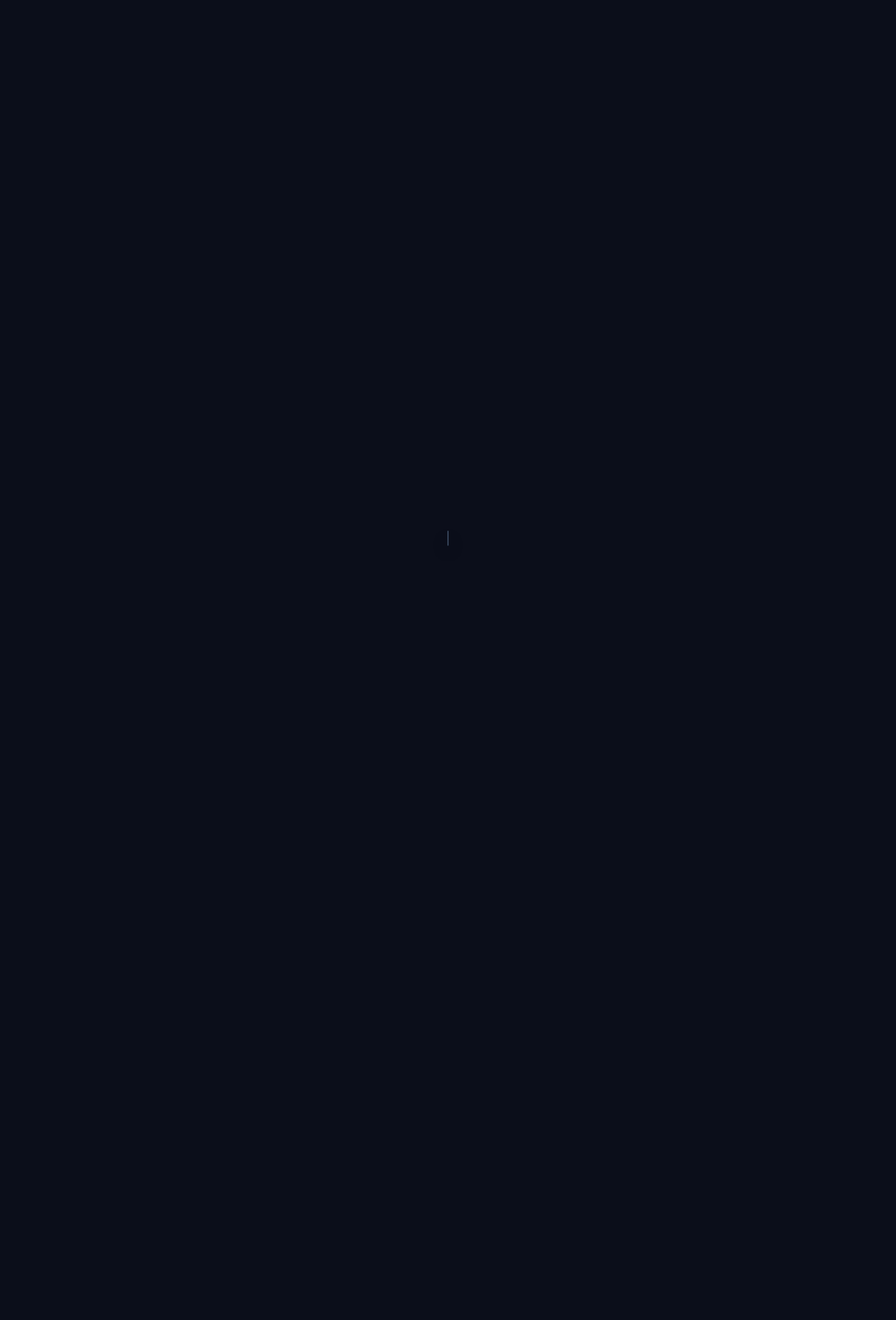
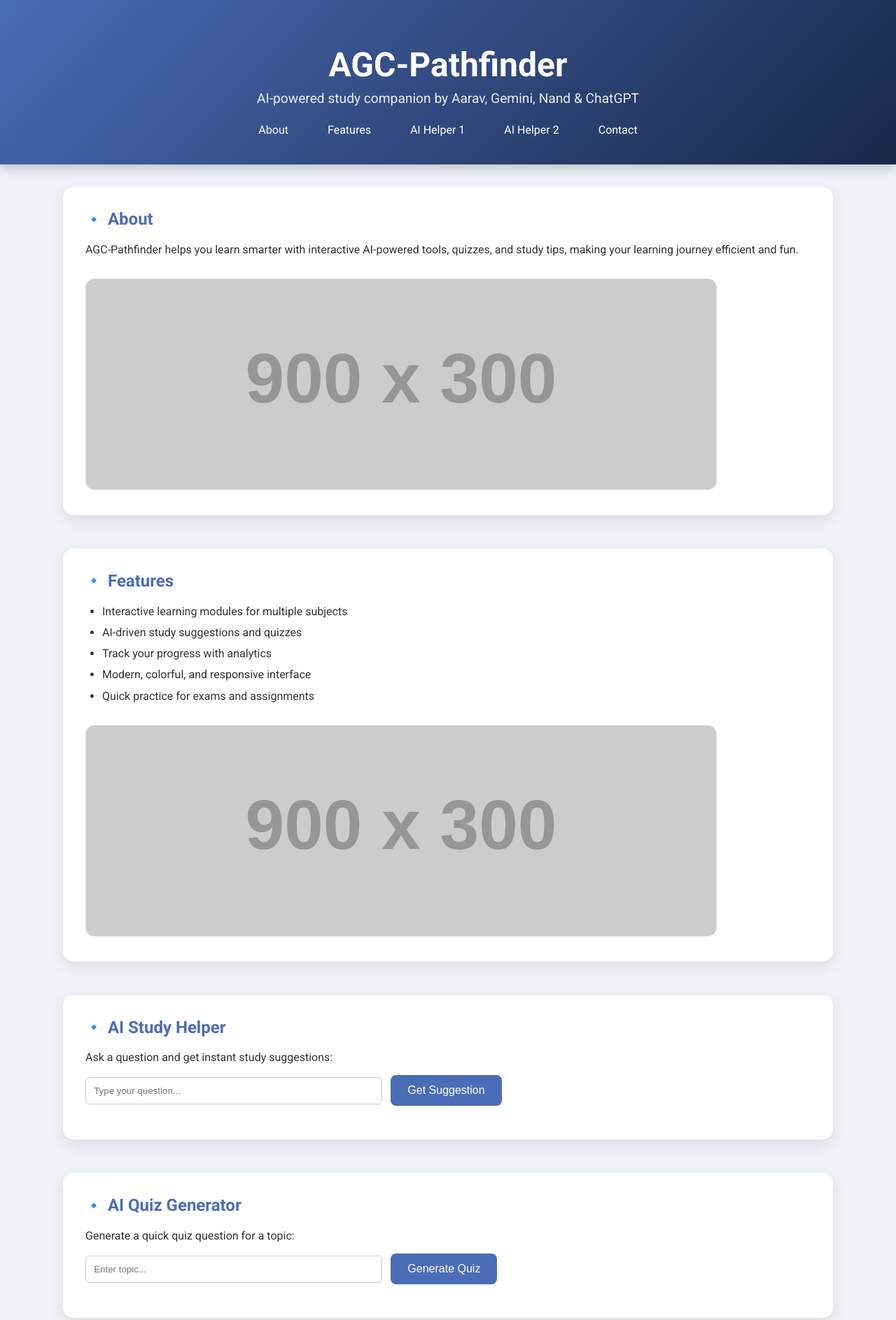
Before and after one commit to aaravsaharia960-cmyk/AGC-Pathfinder, a plain HTML site: page index.html in a window 1280 px wide. Shown: the top 1886 px of the page at 70% size. Before the commit the page ends 800 px from the top, so only its background shows below. Drawn offline with Linux system fonts and the light colour scheme; placeholder pictures from the web are drawn by us.

Commit message:
Update index.html

```diff
--- a/index.html
+++ b/index.html
@@ -3,155 +3,232 @@
 <head>
 <meta charset="UTF-8">
 <meta name="viewport" content="width=device-width, initial-scale=1.0">
-<title>AGC-Pathfinder | Your AI-Powered Study Companion</title>
-<link rel="preconnect" href="https://fonts.googleapis.com">
-<link rel="preconnect" href="https://fonts.gstatic.com" crossorigin>
-<link href="https://fonts.googleapis.com/css2?family=Inter:wght@400;500;600;700&family=Press+Start+2P&display=swap" rel="stylesheet">
-
+<title>AGC-Pathfinder</title>
+<link href="https://fonts.googleapis.com/css2?family=Roboto:wght@400;700&display=swap" rel="stylesheet">
 <style>
-/* --- CORE & THEME SETUP --- */
-:root {
-  --font-primary: 'Inter', sans-serif;
-  --font-retro: 'Press Start 2P', cursive;
-  --bg-primary: #0B0E1A;
-  --bg-secondary: #111827;
-  --bg-tertiary: #1E293B;
-  --text-primary: #E2E8F0;
-  --text-secondary: #94A3B8;
-  --border-color: #334155;
-  --accent-primary: #3B82F6;
-  --accent-secondary: #8B5CF6;
-  --accent-primary-rgb: 59, 130, 246;
-  --accent-secondary-rgb: 139, 92, 246;
-  --shadow-color: rgba(0,0,0,0.3);
-  --rank-override-glow: 0 0 15px #ff00ff,0 0 25px #00ffff;
-  --rank-override-text-shadow:0 0 5px #ff00ff,0 0 10px #00ffff;
-}
-body.theme-nature {
-  --bg-primary:#F0FDF4; --bg-secondary:#FFFFFF; --bg-tertiary:#F8FEFA;
-  --text-primary:#14532D; --text-secondary:#4D7C0F;
-  --border-color:#D1FAE5; --accent-primary:#22C55E; --accent-secondary:#84CC16;
-  --accent-primary-rgb:34,197,94; --accent-secondary-rgb:132,204,22;
-  --shadow-color:rgba(16,185,129,0.1); --rank-override-glow:0 0 15px #FBBF24;
-  --rank-override-text-shadow:0 0 5px #FBBF24;
-}
-body.theme-retro {
-  --bg-primary:#212121; --bg-secondary:#303030; --bg-tertiary:#282828;
-  --text-primary:#FFFFFF; --text-secondary:#BDBDBD;
-  --border-color:#424242; --accent-primary:#FFCC00; --accent-secondary:#FF5722;
-  --accent-primary-rgb:255,204,0; --accent-secondary-rgb:255,87,34;
-  --shadow-color:rgba(0,0,0,0.5); --rank-override-glow:0 0 10px #FFFF00;
-  --rank-override-text-shadow:0 0 3px #FFFF00,0 0 5px #FFFF00;
-}
-/* BASE STYLES */
-* {box-sizing:border-box;margin:0;padding:0;}
-html {scroll-behavior:smooth;}
-body {font-family:var(--font-primary);background-color:var(--bg-primary);color:var(--text-primary);overflow-x:hidden;transition:background-color 0.3s ease,color 0.3s ease;}
-#background-effects {position:fixed;top:0;left:0;width:100%;height:100%;z-index:-1;overflow:hidden;}
-.stars {position:absolute;width:100%;height:100%;background:transparent;display:none;}
-body.theme-galaxy .stars {display:block;}
-.star {position:absolute;background:white;border-radius:50%;animation:twinkle 5s infinite ease-in-out;}
-@keyframes twinkle {50%{opacity:0.5;transform:scale(0.8);}}
-.scanlines {display:none;}
-body.theme-retro .scanlines {display:block;position:absolute;width:100%;height:100%;background:repeating-linear-gradient(0deg, rgba(0,0,0,0.3), rgba(0,0,0,0.3) 1px, transparent 1px, transparent 3px);pointer-events:none;}
-
-/* LAYOUT & NAVIGATION */
-.page-container {padding:30px clamp(15px,4vw,40px) 120px;max-width:1600px;margin:0 auto;}
-.page {display:none;animation:fadeIn 0.5s ease-out;}
-.page.active {display:block;}
-@keyframes fadeIn {from{opacity:0;transform:translateY(10px);}to{opacity:1;transform:translateY(0);}}
-.main-nav {position:fixed;bottom:20px;left:50%;transform:translateX(-50%);width:calc(100%-40px);max-width:500px;background:var(--bg-secondary);display:flex;justify-content:space-around;padding:10px 0;border:1px solid var(--border-color);border-radius:50px;z-index:1000;box-shadow:0 10px 30px var(--shadow-color);}
-body.theme-retro .main-nav {border-radius:0;border:4px solid var(--border-color);}
-.nav-link {display:flex;flex-direction:column;align-items:center;justify-content:center;color:var(--text-secondary);text-decoration:none;font-size:0.7rem;font-weight:500;transition:all 0.2s ease-in-out;width:65px;height:50px;border-radius:15px;cursor:pointer;}
-body.theme-retro .nav-link {font-size:8px;font-family:var(--font-retro);}
-.nav-link svg {margin-bottom:4px;}
-.nav-link.active {color:var(--accent-primary);}
-
-/* HEADER & DASHBOARD */
-.page-header {text-align:center;margin-bottom:50px;}
-.page-header h1 {font-size:clamp(2rem,5vw,2.8rem);font-weight:700;letter-spacing:-1.5px;color:var(--text-primary);}
-.page-header p {color:var(--text-secondary);max-width:600px;margin:8px auto 0;font-size:clamp(1rem,2.5vw,1.1rem);}
-body.theme-retro .page-header h1, body.theme-retro .page-header p {font-family:var(--font-retro);letter-spacing:0;}
-.dashboard-grid {display:grid;grid-template-columns:repeat(auto-fit,minmax(280px,1fr));gap:20px;}
-.dashboard-card {background:var(--bg-secondary);padding:25px;border-radius:16px;border:1px solid var(--border-color);text-align:center;box-shadow:0 4px 15px var(--shadow-color);}
-.dashboard-card h3 {font-size:1rem;color:var(--text-secondary);margin-bottom:10px;font-weight:500;}
-.dashboard-card .value {font-size:2.2rem;font-weight:700;color:var(--text-primary);}
-.dashboard-card .rank-value {font-size:1.8rem;}
-body.theme-retro .dashboard-card {border-radius:0;border:4px solid var(--border-color);box-shadow:4px 4px 0 var(--border-color);}
-
-/* KANBAN BOARD */
-.kanban-board {display:grid;grid-template-columns:repeat(auto-fit,minmax(350px,1fr));gap:20px;}
-.kanban-column {background:var(--bg-tertiary);border-radius:12px;padding:15px;border:1px solid var(--border-color);}
-.kanban-column-header {display:flex;align-items:center;justify-content:space-between;margin-bottom:15px;}
-.kanban-column-header h2 {font-size:1.1rem;color:var(--text-primary);}
-.kanban-column-header .count {background:var(--bg-primary);padding:4px 8px;border-radius:6px;font-size:0.8rem;font-weight:600;}
-.chapter-list {list-style:none;display:flex;flex-direction:column;gap:10px;min-height:200px;}
-.chapter-card {background:var(--bg-secondary);padding:15px;border-radius:10px;border:1px solid var(--border-color);box-shadow:0 2px 5px var(--shadow-color);display:flex;align-items:center;justify-content:space-between;}
-.chapter-card-info {flex-grow:1;}
-.chapter-card-info .name {font-weight:600;}
-.chapter-card-info .sub {font-size:0.8rem;color:var(--text-secondary);margin-top:2px;}
-.chapter-actions button {background:none;border:none;cursor:pointer;color:var(--text-secondary);padding:5px;border-radius:50%;transition:all 0.2s ease;}
-.chapter-actions button:hover {background:var(--bg-primary);color:var(--accent-primary);}
-body.theme-retro .kanban-column, body.theme-retro .chapter-card {border-radius:0;border:4px solid var(--border-color);}
-.kanban-subject-group {margin-bottom:20px;}
-.kanban-subject-header {font-size:0.9rem;font-weight:600;color:var(--text-secondary);margin-bottom:10px;padding-bottom:5px;border-bottom:1px solid var(--border-color);}
-
-/* MODALS */
-.modal-overlay {position:fixed;inset:0;background:rgba(0,0,0,0.5);backdrop-filter:blur(8px);display:flex;justify-content:center;align-items:center;z-index:2000;opacity:0;visibility:hidden;transition:opacity 0.3s ease,visibility 0.3s ease;}
-.modal-overlay.show {opacity:1;visibility:visible;}
-.modal-content {background:var(--bg-secondary);padding:30px;border-radius:15px;text-align:center;max-width:90%;width:500px;border:1px solid var(--border-color);transform:scale(0.95);transition:all 0.4s cubic-bezier(0.19,1,0.22,1);box-shadow:0 10px 40px var(--shadow-color);}
-body.theme-retro .modal-content {border:4px solid var(--border-color);border-radius:0;font-family:var(--font-primary);}
-.modal-overlay.show .modal-content {transform:scale(1);}
-.modal-header {display:flex;justify-content:space-between;align-items:center;margin-bottom:20px;}
-.modal-header h2 {font-size:1.5rem;}
-.close-modal-btn {background:none;border:none;font-size:1.5rem;cursor:pointer;color:var(--text-secondary);}
-
-/* AI Bench */
-#ai-modal .modal-content {width:90%;max-width:800px;height:85vh;display:flex;flex-direction:column;padding:0;}
-.ai-modal-header {padding:20px;border-bottom:1px solid var(--border-color);}
-.ai-bench {display:flex;justify-content:center;gap:10px;padding:20px;border-bottom:1px solid var(--border-color);}
-.ai-bench-btn {padding:10px 20px;border:2px solid var(--border-color);border-radius:8px;font-weight:600;cursor:pointer;transition:all 0.2s ease;background:transparent;color:var(--text-secondary);}
-.ai-bench-btn.active {background:var(--accent-primary);color:#fff;border-color:var(--accent-primary);}
-body.theme-retro .ai-bench-btn {border-width:4px;}
-#chat-container {flex-grow:1;display:flex;flex-direction:column;overflow:hidden;}
-#chat-messages {flex-grow:1;overflow-y:auto;padding:20px;}
-.chat-message {max-width:80%;padding:12px 18px;border-radius:18px;line-height:1.6;margin-bottom:10px;animation:fadeIn 0.3s ease;white-space:pre-wrap;}
-.user-message {background:var(--accent-primary);color:#fff;align-self:flex-end;border-bottom-right-radius:4px;}
-.ai-message {background:var(--bg-tertiary);align-self:flex-start;border-bottom-left-radius:4px;}
-.ai-message.loading {display:flex;align-items:center;gap:10px;}
-.typing-indicator span {display:inline-block;width:8px;height:8px;border-radius:50%;background:var(--text-secondary);animation:bounce 1s infinite;}
-.typing-indicator span:nth-child(2){animation-delay:0.2s;}
-.typing-indicator span:nth-child(3){animation-delay:0.4s;}
-@keyframes bounce {50%{transform:translateY(-4px);}}
-#chat-form {display:flex;padding:20px;border-top:1px solid var(--border-color);}
-#chat-input {flex:1;padding:12px;border-radius:8px;border:1px solid var(--border-color);background:var(--bg-primary);color:var(--text-primary);}
-#chat-form button {margin-left:10px;padding:10px 20px;background-color:var(--accent-primary);color:#fff;border:none;border-radius:8px;font-weight:600;cursor:pointer;}
-
-/* Achievements */
-#achievements-list {display:grid;grid-template-columns:repeat(auto-fit,minmax(250px,1fr));gap:15px;}
-.achievement-card {background:var(--bg-tertiary);padding:15px;border-radius:10px;border:1px solid var(--border-color);opacity:0.4;transition:opacity 0.3s ease;}
-.achievement-card.unlocked {opacity:1;border-left:4px solid var(--accent-secondary);}
-.achievement-card .title {font-weight:600;}
-.achievement-card .desc {font-size:0.8rem;color:var(--text-secondary);margin-top:4px;}
-.heatmap-container {display:grid;grid-template-columns:repeat(13,1fr);gap:4px;}
-.heatmap-day {aspect-ratio:1/1;background-color:var(--border-color);border-radius:3px;}
+    body {
+        font-family: 'Roboto', sans-serif;
+        margin: 0;
+        padding: 0;
+        background: #eef2f7;
+        color: #333;
+    }
+    header {
+        background: linear-gradient(135deg, #4b6cb7, #182848);
+        color: white;
+        text-align: center;
+        padding: 4rem 1rem 2rem;
+        position: sticky;
+        top: 0;
+        z-index: 1000;
+        box-shadow: 0 5px 15px rgba(0,0,0,0.2);
+    }
+    header h1 {
+        margin: 0;
+        font-size: 3rem;
+    }
+    header p {
+        margin: 0.5rem 0 1rem;
+        font-size: 1.2rem;
+        opacity: 0.9;
+    }
+    nav {
+        display: flex;
+        justify-content: center;
+        flex-wrap: wrap;
+        gap: 1.5rem;
+        margin-top: 1rem;
+    }
+    nav a {
+        color: white;
+        text-decoration: none;
+        font-weight: 500;
+        padding: 0.5rem 1rem;
+        border-radius: 6px;
+        transition: 0.3s;
+    }
+    nav a:hover {
+        background: rgba(255,255,255,0.2);
+    }
+    main {
+        padding: 2rem 1rem;
+        max-width: 1100px;
+        margin: auto;
+    }
+    section {
+        margin-bottom: 3rem;
+        background: white;
+        padding: 2rem;
+        border-radius: 15px;
+        box-shadow: 0 8px 20px rgba(0,0,0,0.08);
+        transition: transform 0.3s, box-shadow 0.3s;
+    }
+    section:hover {
+        transform: translateY(-5px);
+        box-shadow: 0 12px 25px rgba(0,0,0,0.12);
+    }
+    h2 {
+        color: #4b6cb7;
+        margin-top: 0;
+        display: flex;
+        align-items: center;
+        gap: 0.5rem;
+    }
+    h2::before {
+        content: "🔹";
+        font-size: 1.2rem;
+    }
+    ul {
+        padding-left: 1.5rem;
+    }
+    ul li {
+        margin-bottom: 0.7rem;
+    }
+    input[type="text"] {
+        padding: 0.7rem;
+        width: 70%;
+        max-width: 400px;
+        border-radius: 6px;
+        border: 1px solid #ccc;
+        margin-right: 0.5rem;
+        transition: 0.3s;
+    }
+    input[type="text"]:focus {
+        outline: none;
+        border-color: #4b6cb7;
+        box-shadow: 0 0 5px rgba(75,108,183,0.5);
+    }
+    button {
+        background: #4b6cb7;
+        color: white;
+        border: none;
+        padding: 0.8rem 1.5rem;
+        border-radius: 8px;
+        cursor: pointer;
+        font-size: 1rem;
+        font-weight: 500;
+        transition: 0.3s;
+    }
+    button:hover {
+        background: #3a54a1;
+        transform: translateY(-2px);
+    }
+    img {
+        max-width: 100%;
+        border-radius: 12px;
+        margin-top: 1rem;
+        border: 1px solid #ddd;
+    }
+    footer {
+        text-align: center;
+        padding: 2rem;
+        background: #182848;
+        color: white;
+        font-size: 0.9rem;
+        margin-top: 2rem;
+    }
+    a {
+        color: #4b6cb7;
+        text-decoration: none;
+    }
+    a:hover {
+        text-decoration: underline;
+    }
+    @media(max-width: 768px){
+        nav a {
+            padding: 0.5rem;
+        }
+        input[type="text"] {
+            width: 100%;
+            margin-bottom: 0.5rem;
+        }
+        button {
+            width: 100%;
+        }
+    }
 </style>
 </head>
-<body class="theme-galaxy">
+<body>
+<header>
+    <h1>AGC-Pathfinder</h1>
+    <p>AI-powered study companion by Aarav, Gemini, Nand & ChatGPT</p>
+    <nav>
+        <a href="#about">About</a>
+        <a href="#features">Features</a>
+        <a href="#ai-helper">AI Helper 1</a>
+        <a href="#ai-demo">AI Helper 2</a>
+        <a href="#contact">Contact</a>
+    </nav>
+</header>
 
-<div id="background-effects">
-  <div class="stars"></div>
-  <div class="scanlines"></div>
-</div>
+<main>
+<section id="about">
+    <h2>About</h2>
+    <p>AGC-Pathfinder helps you learn smarter with interactive AI-powered tools, quizzes, and study tips, making your learning journey efficient and fun.</p>
+    <img src="https://via.placeholder.com/900x300?text=AGC-Pathfinder+Overview" alt="Overview Image">
+</section>
 
-<div id="app">
-  <main class="page-container" id="main-container"></main>
-  <nav class="main-nav" id="main-nav"></nav>
-</div>
+<section id="features">
+    <h2>Features</h2>
+    <ul>
+        <li>Interactive learning modules for multiple subjects</li>
+        <li>AI-driven study suggestions and quizzes</li>
+        <li>Track your progress with analytics</li>
+        <li>Modern, colorful, and responsive interface</li>
+        <li>Quick practice for exams and assignments</li>
+    </ul>
+    <img src="https://via.placeholder.com/900x300?text=Features+Preview" alt="Features Image">
+</section>
 
-<!-- MODALS -->
-<div id="settings-modal" class="modal-overlay"></div>
-<div id="ai-modal" class="modal-overlay"></div>
+<section id="ai-helper">
+    <h2>AI Study Helper</h2>
+    <p>Ask a question and get instant study suggestions:</p>
+    <input type="text" id="ai-question" placeholder="Type your question...">
+    <button onclick="getAISuggestion()">Get Suggestion</button>
+    <p id="ai-answer" style="margin-top:1rem; font-weight:bold; color:#182848;"></p>
+</section>
+
+<section id="ai-demo">
+    <h2>AI Quiz Generator</h2>
+    <p>Generate a quick quiz question for a topic:</p>
+    <input type="text" id="quiz-topic" placeholder="Enter topic...">
+    <button onclick="generateQuiz()">Generate Quiz</button>
+    <p id="quiz-answer" style="margin-top:1rem; font-weight:bold; color:#182848;"></p>
+</section>
+
+<section id="contact">
+    <h2>Contact</h2>
+    <p>Questions or collaborations? Reach out via <a href="mailto:example@example.com">email</a> or <a href="https://www.linkedin.com" target="_blank">LinkedIn</a>.</p>
+    <img src="https://via.placeholder.com/900x200?text=Contact+Us" alt="Contact Image">
+</section>
+</main>
+
+<footer>
+    &copy; 2025 AGC-Pathfinder. Made with ❤️ by Aarav, Gemini, Nand & ChatGPT.
+</footer>
 
 <script>
-// --- CONSTANTS
+function getAISuggestion() {
+    const input = document.getElementById('ai-question').value.toLowerCase();
+    let answer = "Focus on your textbooks and notes for this topic.";
+    if(input.includes("math")) answer = "Practice problem sets step-by-step!";
+    else if(input.includes("science")) answer = "Use diagrams and experiments to understand concepts.";
+    else if(input.includes("history")) answer = "Focus on timelines and key events.";
+    else if(input.includes("english")) answer = "Read summaries and practice comprehension exercises.";
+    else if(input.includes("ai") || input.includes("chatgpt")) answer = "Explore AI topics with mini coding projects or simulations.";
+    document.getElementById('ai-answer').innerText = answer;
+}
+
+function generateQuiz() {
+    const topic = document.getElementById('quiz-topic').value.toLowerCase();
+    let quiz = "Think of a question related to " + topic + ".";
+    if(topic.includes("math")) quiz = "Solve: What is 12 × 8?";
+    else if(topic.includes("science")) quiz = "Question: What is the process of photosynthesis?";
+    else if(topic.includes("history")) quiz = "Question: Who was the first president of the United States?";
+    else if(topic.includes("english")) quiz = "Question: Identify the noun in the sentence 'The cat sleeps on the mat.'";
+    else if(topic.includes("ai")) quiz = "Question: What does 'AI' stand for, and give one real-life application?";
+    document.getElementById('quiz-answer').innerText = quiz;
+}
+</script>
+</body>
+</html>
```
